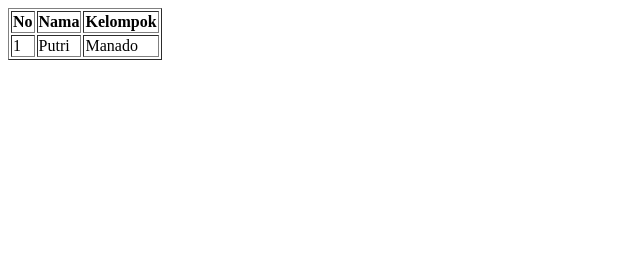
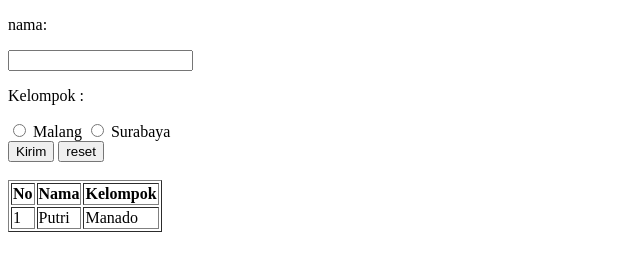
Before and after one commit to prinsester/web-basic, a plain HTML site: page table.html in a window 1280 px wide. Shown: the whole page, without its empty margins (0-640 px from the left). Drawn offline with Linux system fonts and the light colour scheme.

Commit message:
Update table.html

```diff
--- a/table.html
+++ b/table.html
@@ -8,6 +8,21 @@
 </head>
 <body>
   <!-- No, nama, kelompok -->
+  <form>
+    <p>nama: </p>
+    <input type="text" name="nama">
+    <p>Kelompok :</p>
+    <input type="radio" name="kelompok" id="malang">
+    <label for="malang">Malang</label>
+    <input type="radio" name="kelompok" id="surabaya">
+    <label for="surabaya">Surabaya</label>
+    <div>
+      <input type="submit" value="Kirim">
+      <input type="reset" value="reset">
+    </div>
+  </form>
+  <br>
+
   <table border="1">
     <tr>
       <th>No</th>
```
